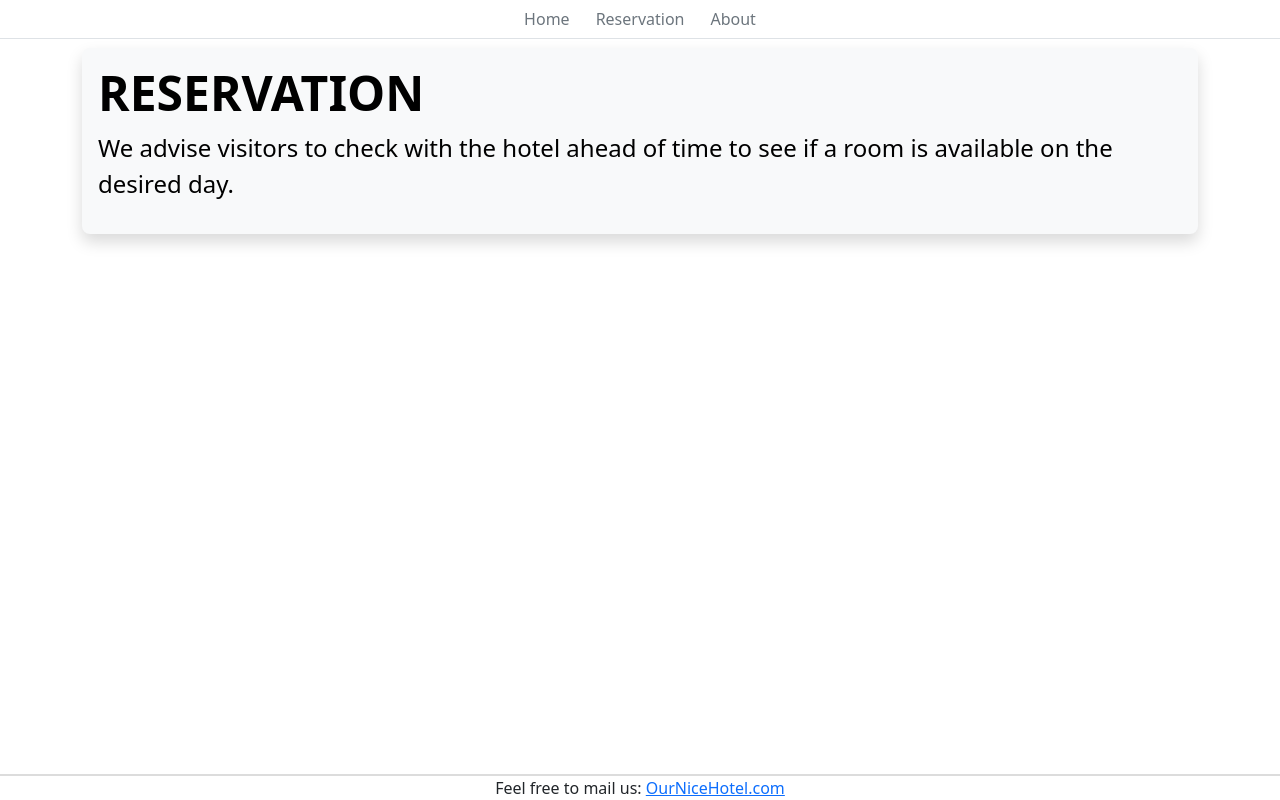
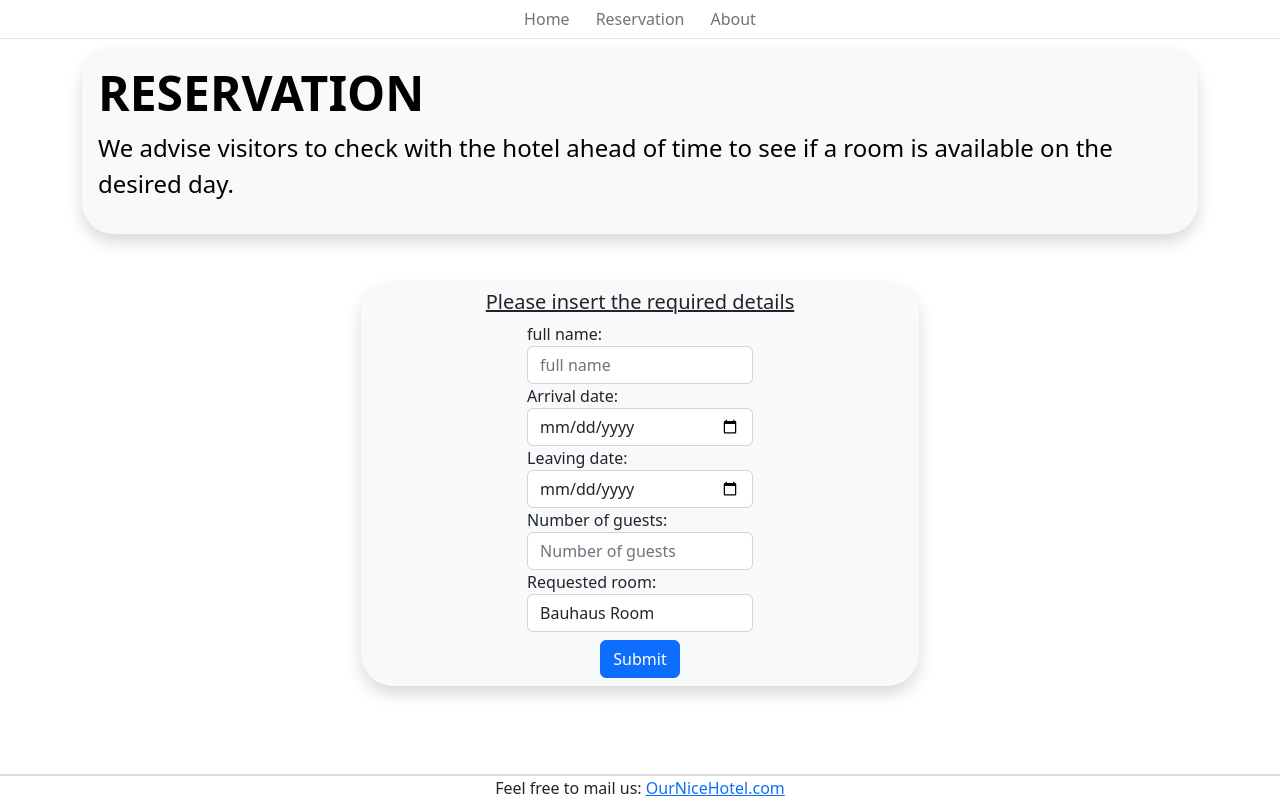
Before and after one commit to rotemgonen/rotemgonen.github.io, a plain HTML site: page reservation.html in a window 1280 px wide. Drawn offline with nearby package versions, Linux system fonts and the light colour scheme.

Commit message:
adding form

```diff
--- a/reservation.html
+++ b/reservation.html
@@ -7,7 +7,7 @@
     <link href="https://cdn.jsdelivr.net/npm/bootstrap@5.2.2/dist/css/bootstrap.min.css" rel="stylesheet"
         integrity="sha384-Zenh87qX5JnK2Jl0vWa8Ck2rdkQ2Bzep5IDxbcnCeuOxjzrPF/et3URy9Bv1WTRi" crossorigin="anonymous" />
     <link rel="stylesheet" href="style.css" />
-    <link rel="icon" href="icon.jpg">
+    <link rel="icon" href="photos/icon.jpg">
 </head>
 <header class="d-flex justify-content-center border-bottom mb-3 fixed-top bg-white">
     <ul class="nav">
@@ -19,12 +19,47 @@
 
 
 <body>
-    <div class="container mt-5">
-        <div class="p-3 mb-4 bg-light rounded-3 text-bg-light shadow">
+    <header class="container mt-5">
+        <div class="p-3 mb-4 bg-light rounded-5 text-bg-light shadow">
             <h1 class="display-5 fw-bold">RESERVATION</h1>
             <p class="fs-4">We advise visitors to check with the hotel ahead of time to see if a room is available on
                 the desired day.</p>
         </div>
+    </header>
+    <main class="container mt-5">
+        <form class="col col-lg-6 bg-light shadow mx-auto rounded-5 p-2">
+            <h5 class="col text-center text-decoration-underline">Please insert the required details</h5>
+            <div class="col-5 form-group mx-auto">
+                <label for="nameplace"> full name:</label>
+                <input type="text" class="form-control" id="nameplace" placeholder="full name">
+            </div>
+
+            <div class="col-5 form-group mx-auto">
+                <label for="arrivaldate">Arrival date:</label>
+                <input type="date" class="form-control" id="arrivaldate" placeholder="First name">
+            </div>
+
+            <div class="col-5 form-group mx-auto">
+                <label for="leavingdate">Leaving date:</label>
+                <input type="date" class="form-control" id="leavingdate" placeholder="Last name">
+            </div>
+            <div class="col-5 form-group mx-auto">
+                <label for="guests">Number of guests:</label>
+                <input type="number" min="0" class="form-control" id="guests" placeholder="Number of guests">
+            </div>
+            <div class="col-5 form-group mx-auto">
+                <label for="roomselect">Requested room:</label>
+                <select class="form-control" id="roomselect">
+                    <option>Bauhaus Room</option>
+                    <option>Garden Deluxe</option>
+                    <option>Poolview Deluxe</option>
+                </select>
+            </div>
+            <div class="form-actions text-center mt-2">
+                <button type="button" class="btn btn-primary">Submit</button>
+            </div>
+        </form>
+    </main>
 </body>
 <footer class="web-footer fixed-bottom">
     <address class="mb-0">
```
Also changed, not shown: index.html (+2 -2 lines), rooms.html (+4 -4 lines), photos/deluxeroom.jpg (renamed from deluxeroom.jpg), photos/hotelpic.jpg (renamed from hotelpic.jpg), photos/icon.jpg (renamed from icon.jpg), photos/poolviewroom.jpg (renamed from poolviewroom.jpg), 2 other files.
